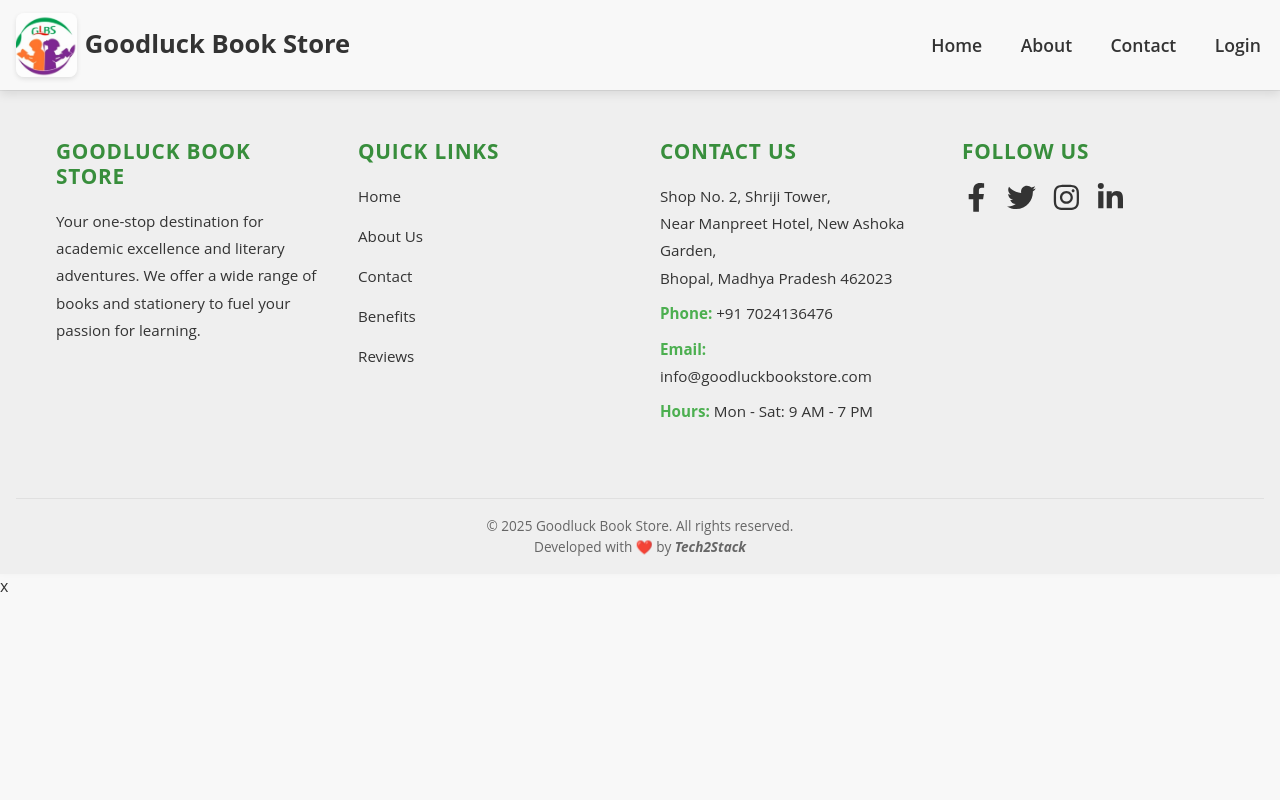
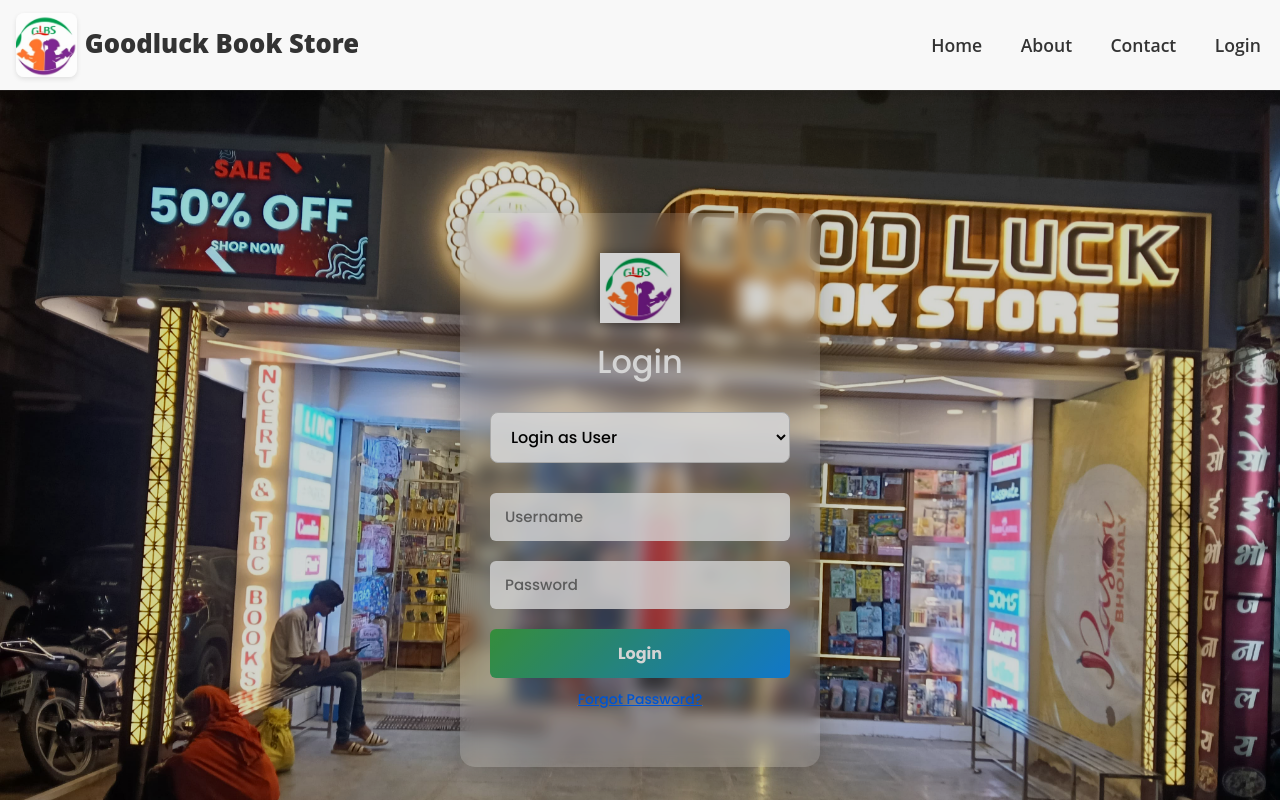
Before and after one commit to tech2stack/GoodLuck, a React (Create React App) app in the folder frontend/: page /login in a window 1280 px wide. Shown: the top 800 px of the page. Built offline with nearby package versions, Linux system fonts and the light colour scheme; the HTML template or start-up script is replaced by a standard one.

Commit message:
Header and Login

```diff
--- a/frontend/package.json
+++ b/frontend/package.json
@@ -14,6 +14,7 @@
     "react-icons": "^5.5.0",
     "react-router-dom": "^7.6.2",
     "react-scripts": "^5.0.1",
+    "start": "^5.1.0",
     "styled-components": "^6.1.18",
     "web-vitals": "^2.1.4"
   },
--- a/frontend/public/index.html
+++ b/frontend/public/index.html
@@ -9,6 +9,8 @@
 — Your gateway to knowledge and adventure!" />
     <link rel="apple-touch-icon" href="%PUBLIC_URL%/logo.jpg" />
     <link rel="manifest" href="%PUBLIC_URL%/manifest.json" />
+    <link href="https://fonts.googleapis.com/css2?family=Cinzel:wght@700&display=swap" rel="stylesheet">
+
     <title>GoodLuck-BookStore</title>
   </head>
   <body>
--- a/frontend/src/App.js
+++ b/frontend/src/App.js
@@ -2,6 +2,7 @@
 import { BrowserRouter as Router, Routes, Route } from 'react-router-dom';
 import Header from './components/Header';
 import Footer from './components/Footer';
+import Login from './pages/Login';
 import Home from './pages/Home';
 // import Shop from './pages/Shop';
 import About from './pages/About';
@@ -16,6 +17,8 @@
         {/* <Route path="/shop" element={<Shop />} /> */}
         <Route path="/about" element={<About />} />
         <Route path="/contact" element={<Contact />} />
+        <Route path="/login" element={<Login />} />
+
       </Routes>
       <Footer />
     </Router>
--- a/frontend/src/components/Header.jsx
+++ b/frontend/src/components/Header.jsx
@@ -20,7 +20,7 @@
       <div className="header-left">
         <Link to="/" className="header-logo-link" onClick={closeMenu}>
           <img src={logoImage} alt="Goodluck Book Store Logo" className="header-logo" />
-          <h1 className="site-title">Goodluck Book Store</h1>
+          <h1 className="site-title"><b>Goodluck Book Store</b></h1>
         </Link>
       </div>
 
--- a/frontend/src/pages/Home.jsx
+++ b/frontend/src/pages/Home.jsx
@@ -40,7 +40,7 @@
             </p>
             <div className="about-buttons">
               {/* <button className="btn-primary">Learn More</button> */}
-              <button className="btn-secondary">Contact Us</button>
+              <a href="/contact"><button className="btn-secondary">Contact Us</button></a>
             </div>
           </div>
           <div className="about-image-container">
--- a/frontend/src/pages/Login.jsx
+++ b/frontend/src/pages/Login.jsx
@@ -4,6 +4,7 @@
 
 const Login = () => {
   const [credentials, setCredentials] = useState({ username: '', password: '' });
+  const [role, setRole] = useState('user'); // dropdown selection
 
   const handleChange = (e) => {
     const { name, value } = e.target;
@@ -13,22 +14,32 @@
   const handleLogin = (e) => {
     e.preventDefault();
 
-    // Placeholder logic – replace with real auth
-    if (credentials.username === 'admin' && credentials.password === 'admin') {
-      alert('Login successful!');
-      window.location.href = '/dashboard'; // adjust route as per your router setup
+    // Placeholder logic – replace with real role-based authentication
+    if (credentials.username === 'admin' && credentials.password === 'admin' && role === 'admin') {
+      alert('Admin login successful!');
+      window.location.href = '/dashboard';
+    } else if (role === 'staff') {
+      alert('Staff login (placeholder)');
+    } else if (role === 'user') {
+      alert('User login (placeholder)');
     } else {
-      alert('Invalid credentials');
+      alert('Invalid credentials or role');
     }
   };
 
   return (
-
     <div className="login-container">
       <div className="login-box">
         <img src={logo} alt="GoodLuck Logo" className="login-logo" />
-        <h2>User Login</h2>
+        <h2>Login</h2>
+
         <form onSubmit={handleLogin}>
+          <select className="role-dropdown" value={role} onChange={(e) => setRole(e.target.value)} required>
+            <option value="user">Login as User</option>
+            <option value="staff">Login as Staff</option>
+            <option value="admin">Login as Admin</option>
+          </select>
+
           <input
             type="text"
             name="username"
@@ -46,14 +57,11 @@
             required
           />
           <button type="submit">Login</button>
+        </form>
 
-        </form>
         <p className="forgot">
-          <a href="/forgot-password">
-          Forgot Password?
-          </a>
+          <a href="/forgot-password">Forgot Password?</a>
         </p>
-
       </div>
     </div>
   );
--- a/frontend/src/styles/Home.css
+++ b/frontend/src/styles/Home.css
@@ -163,12 +163,18 @@
 /* .goodluck-logo {} */
 
 .about-heading {
-  font-size: 2.8em;
-  color: var(--primary-green);
+  font-family: 'Cinzel', serif;
+  font-size: 3rem;
   margin: 0;
-  font-weight: 800;
-  letter-spacing: 1px;
+  letter-spacing: 3px;
+  text-transform: uppercase;
+  font-weight: bold;
+  text-align: center;
+  background: linear-gradient(to right, #4CAF50, #79a100, #00BFFF); /* green, red, sky */
+  -webkit-background-clip: text;
+  -webkit-text-fill-color: transparent;
 }
+
 
 .about-tagline {
   font-size: 1.2em;
--- a/frontend/src/styles/Login.css
+++ b/frontend/src/styles/Login.css
@@ -11,7 +11,9 @@
   display: flex;
   justify-content: center;
   align-items: center;
-  background: url('https://t3.ftcdn.net/jpg/12/09/45/48/360_F_1209454888_31alvY9z7h3omRkl2C1EMiocXQ9z6Zot.jpg') no-repeat center center/cover;
+  /* background: url('https://t3.ftcdn.net/jpg/12/09/45/48/360_F_1209454888_31alvY9z7h3omRkl2C1EMiocXQ9z6Zot.jpg') no-repeat center center/cover; */
+  background: url('../assets/bg.jpg') no-repeat center center/cover;
+  filter: brightness(0.8) contrast(1.1);
   font-family: 'Poppins', sans-serif;
   padding: 20px;
 }
@@ -57,6 +59,7 @@
   color: #777;
 }
 
+
 .login-box button {
   width: 100%;
   padding: 12px;
@@ -88,6 +91,7 @@
   color: #ccc;
 }
 
+
 /* Responsive tweaks */
 @media (max-width: 480px) {
   .login-box {
```
Also changed, not shown: 1 other file (tests, documents, lock files or other folders).
